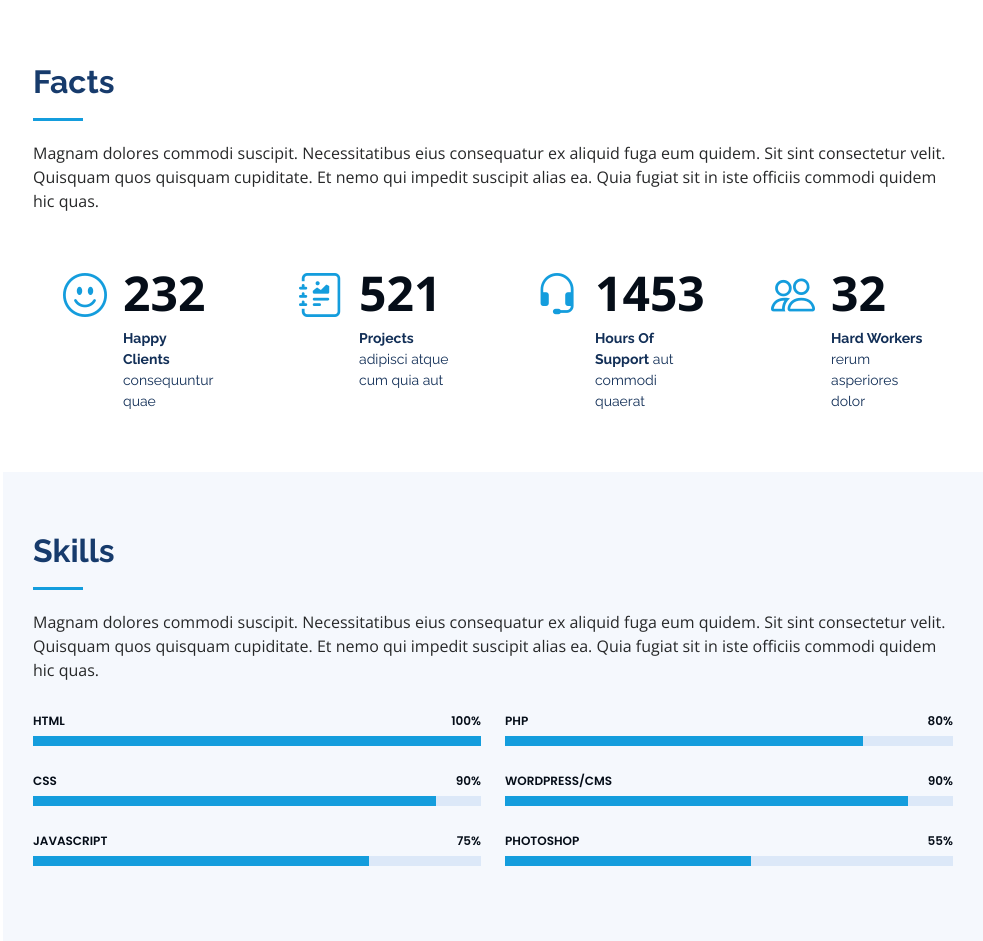
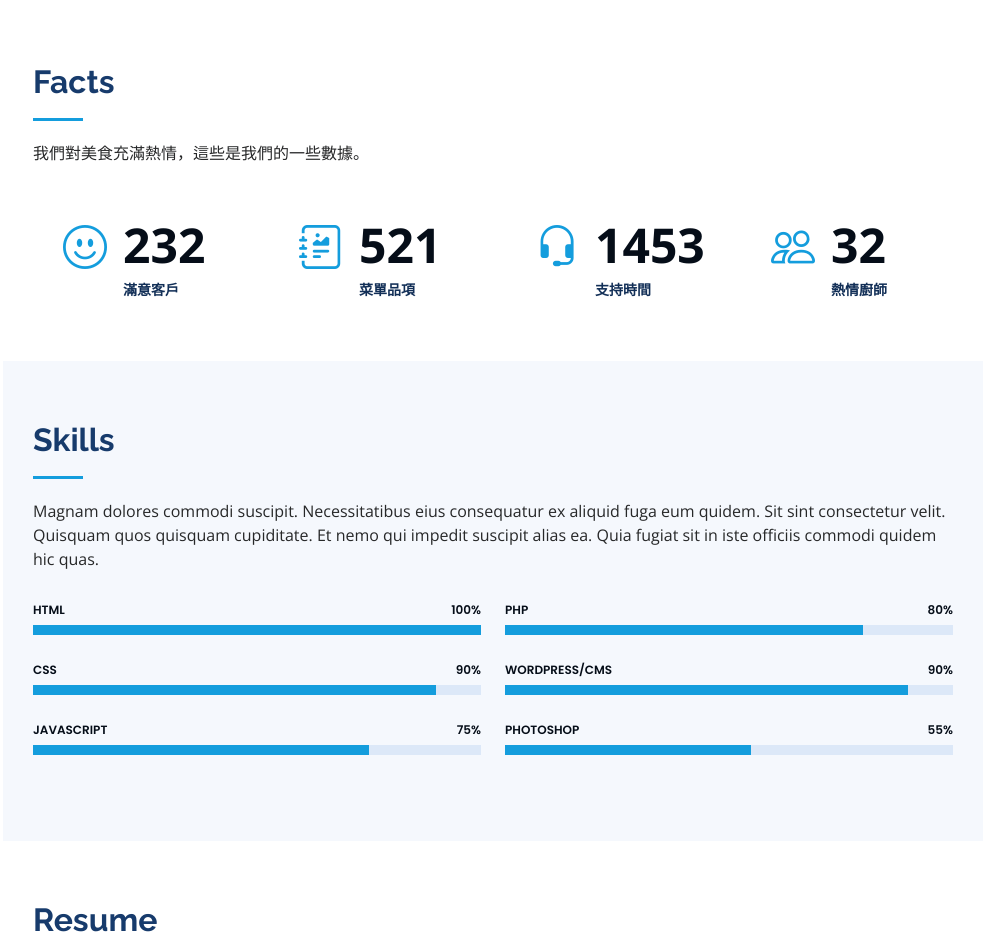
Before and after one commit to yun-cy/yun-cy.github.io, a plain HTML site: page index.html in a window 1280 px wide. Shown: the part 1353-2294 px from the top of the page, without its empty margins (297-1280 px from the left). Drawn offline with nearby package versions, Linux system fonts and the light colour scheme.

Commit message:
Update index.html

```diff
--- a/index.html
+++ b/index.html
@@ -131,7 +131,7 @@
 
     <div class="section-title">
       <h2>Facts</h2>
-          <p>Magnam dolores commodi suscipit. Necessitatibus eius consequatur ex aliquid fuga eum quidem. Sit sint consectetur velit. Quisquam quos quisquam cupiditate. Et nemo qui impedit suscipit alias ea. Quia fugiat sit in iste officiis commodi quidem hic quas.</p>
+      <p>我們對美食充滿熱情，這些是我們的一些數據。</p>
     </div>
 
     <div class="row no-gutters">
@@ -140,7 +140,7 @@
         <div class="count-box">
           <i class="bi bi-emoji-smile"></i>
           <span data-purecounter-start="0" data-purecounter-end="232" data-purecounter-duration="1" class="purecounter"></span>
-              <p><strong>Happy Clients</strong> consequuntur quae</p>
+          <p><strong>滿意客戶</strong></p>
         </div>
       </div>
 
@@ -148,7 +148,7 @@
         <div class="count-box">
           <i class="bi bi-journal-richtext"></i>
           <span data-purecounter-start="0" data-purecounter-end="521" data-purecounter-duration="1" class="purecounter"></span>
-              <p><strong>Projects</strong> adipisci atque cum quia aut</p>
+          <p><strong>菜單品項</strong></p>
         </div>
       </div>
 
@@ -156,7 +156,7 @@
         <div class="count-box">
           <i class="bi bi-headset"></i>
           <span data-purecounter-start="0" data-purecounter-end="1453" data-purecounter-duration="1" class="purecounter"></span>
-              <p><strong>Hours Of Support</strong> aut commodi quaerat</p>
+          <p><strong>支持時間</strong></p>
         </div>
       </div>
 
@@ -164,7 +164,7 @@
         <div class="count-box">
           <i class="bi bi-people"></i>
           <span data-purecounter-start="0" data-purecounter-end="32" data-purecounter-duration="1" class="purecounter"></span>
-              <p><strong>Hard Workers</strong> rerum asperiores dolor</p>
+          <p><strong>熱情廚師</strong></p>
         </div>
       </div>
 
@@ -172,7 +172,6 @@
 
   </div>
 </section><!-- End Facts Section -->
-
     <!-- ======= Skills Section ======= -->
     <section id="skills" class="skills section-bg">
       <div class="container">
```
Lines whose indentation alone changed are shown as unchanged.
